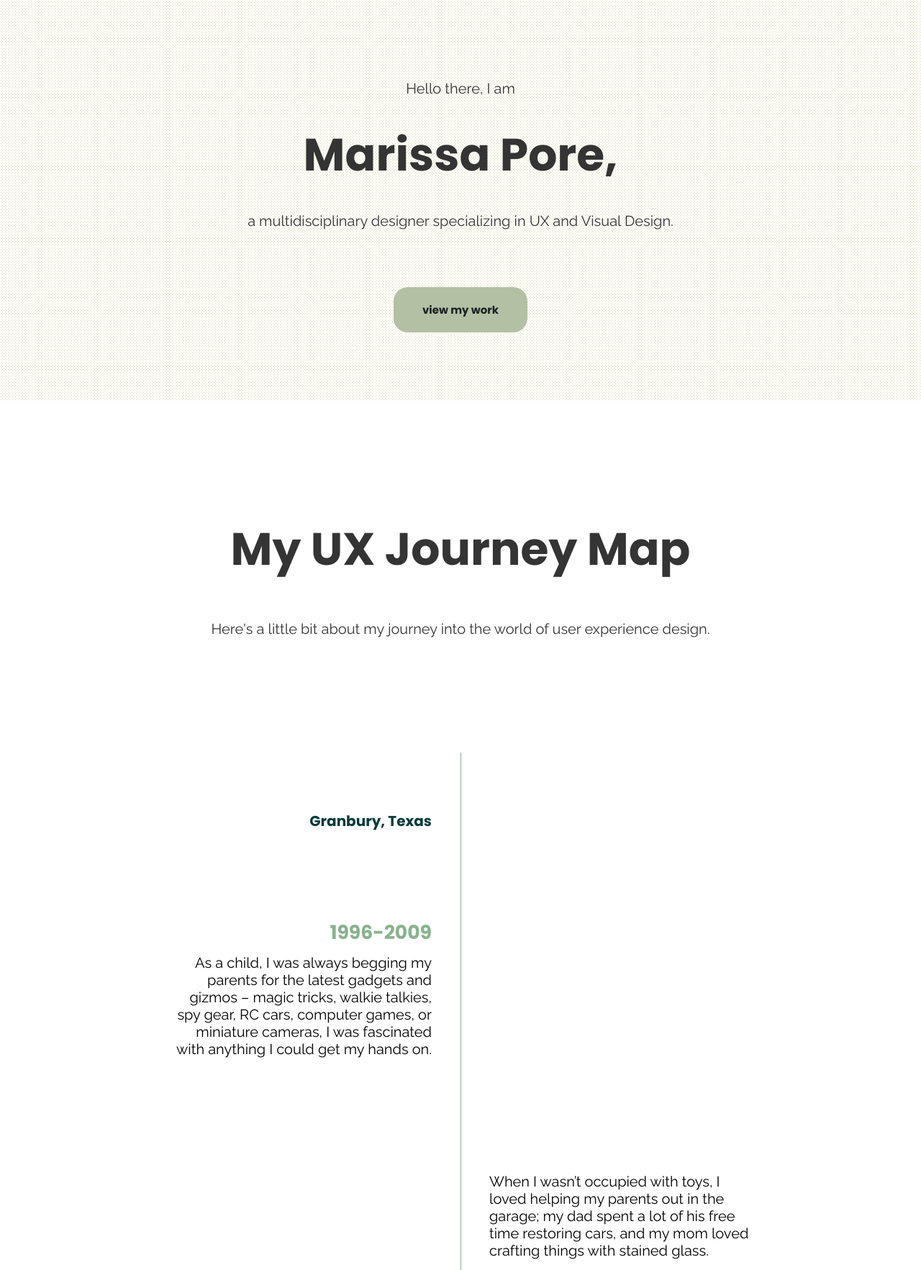
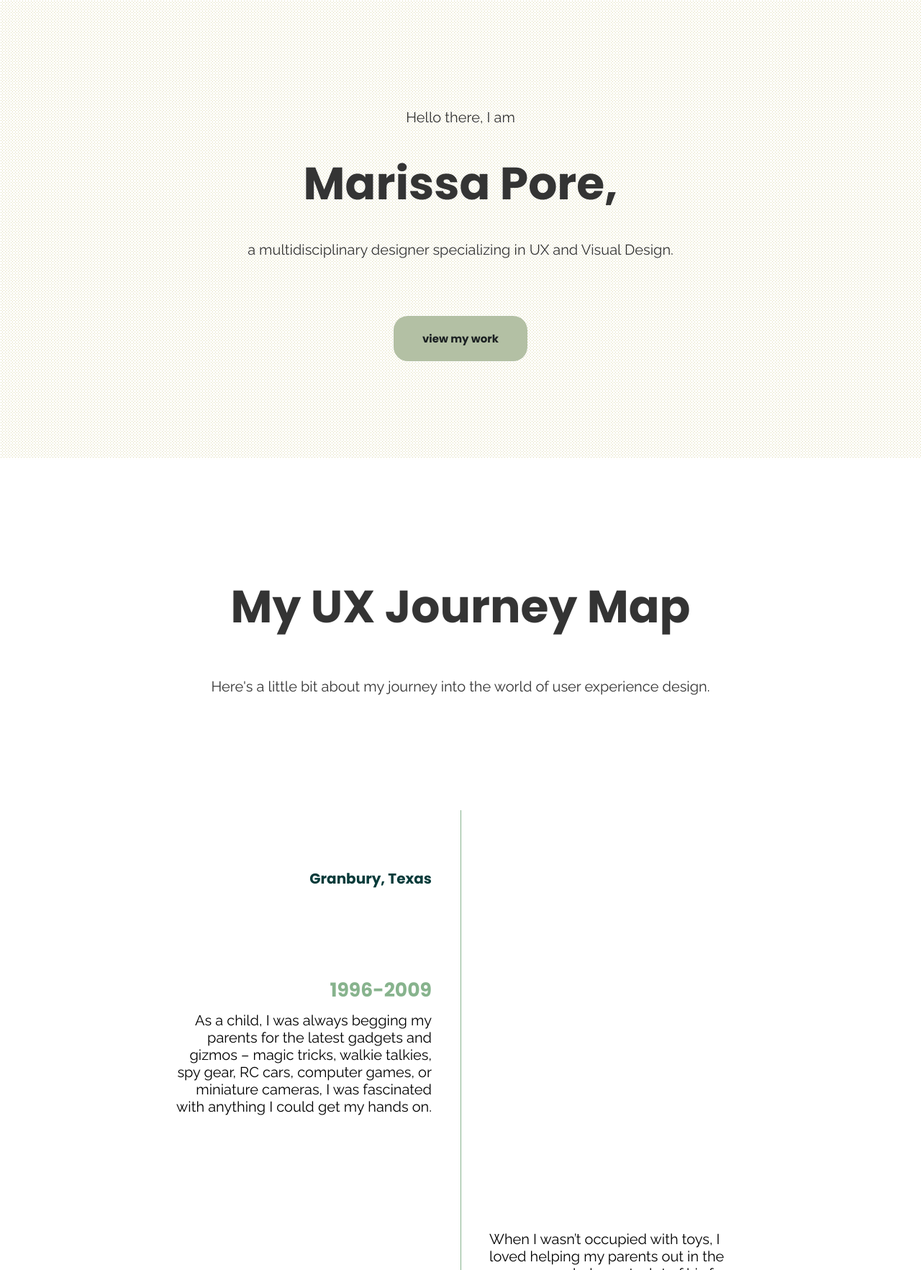
Before and after one commit to marissapore/marissapore.github.io, a plain HTML site: page index.html in a window 1280 px wide. Shown: the part 135-1900 px from the top of the page at 72% size. Drawn offline with Linux system fonts and the light colour scheme.

Commit message:
Style update
Minor adjustments to master layout

```diff
--- a/css/style.css
+++ b/css/style.css
@@ -111,7 +111,7 @@ body, html {
 }
 
 main {
-	margin: auto;
+	margin: 0 auto 10rem;
 	max-width: 900px;
 }
 
@@ -309,7 +309,7 @@ header {
   display: flex;
 	justify-content: center;
 	flex-direction: column;
-	height: 70vh;
+	height: 80vh;
 	margin: 0;
 	padding: 0 3rem;
 	text-align: center;
```
